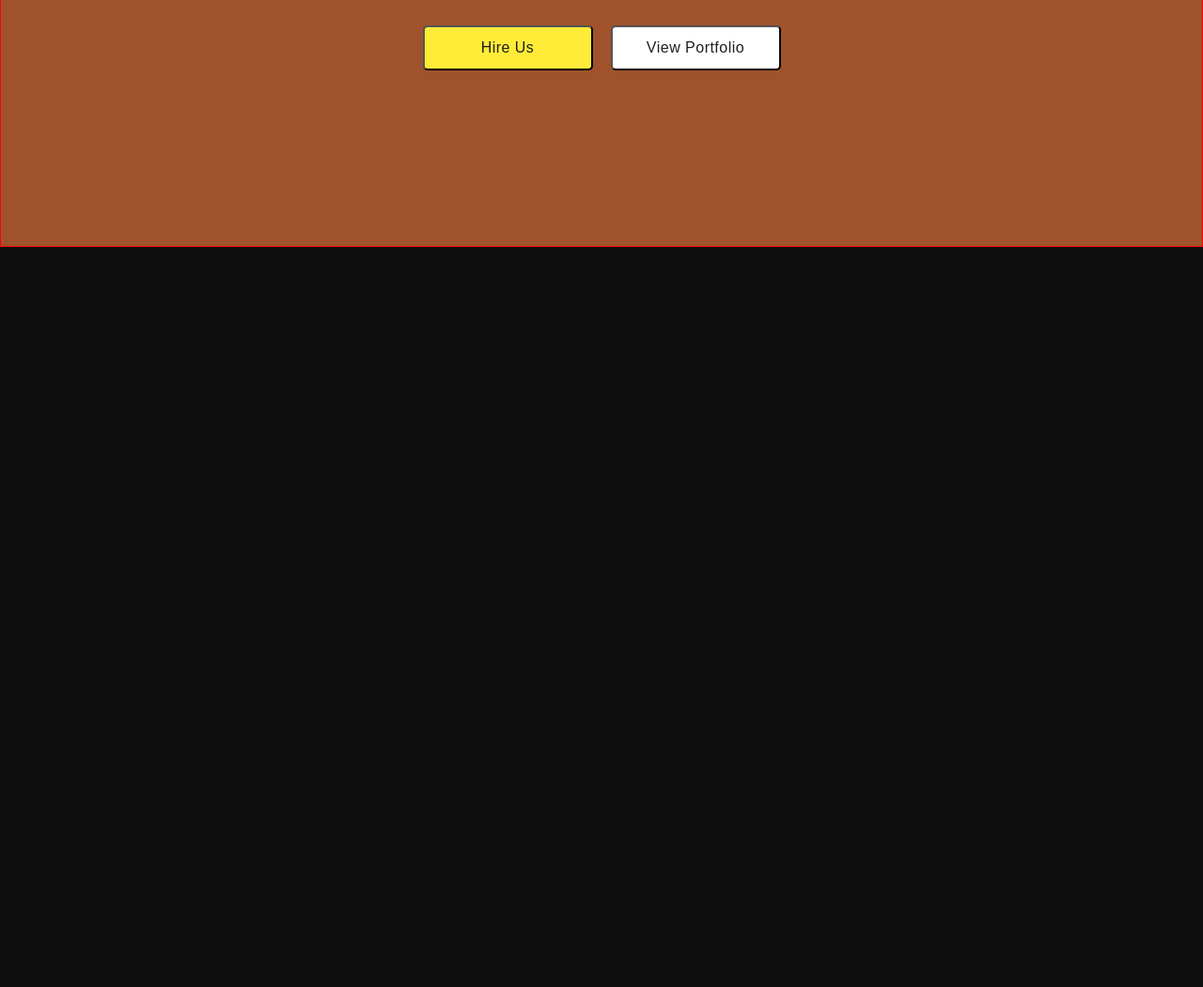
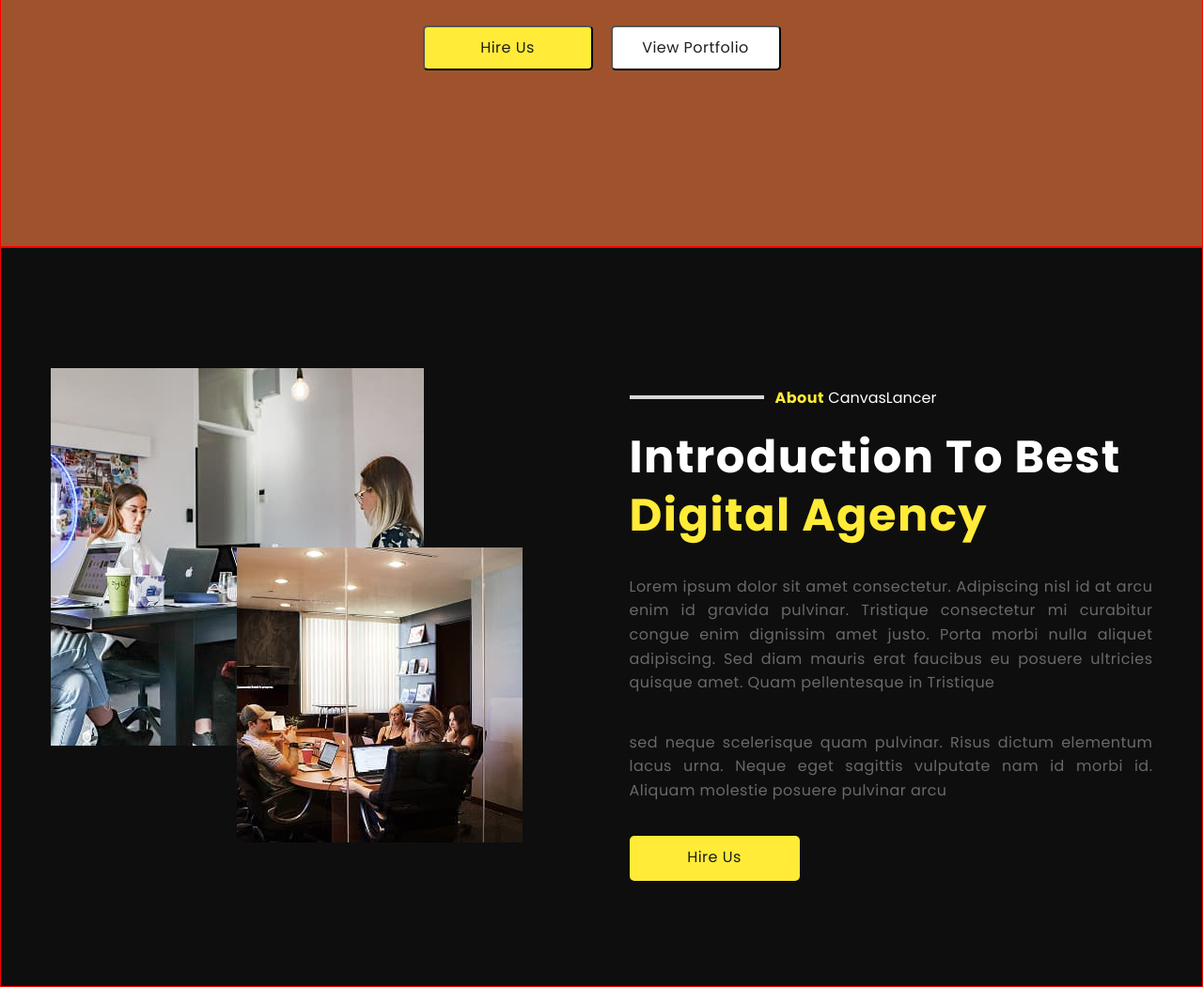
Before and after one commit to Dmytro-Narovskiy/digital-agency, a plain HTML site: page index.html in a window 1280 px wide. Shown: the part 538-1589 px from the top of the page at 94% size. Before the commit the page ends 801 px from the top, so only its background shows below. Drawn offline with nearby package versions, Linux system fonts and the light colour scheme.

Commit message:
section-about

```diff
--- a/css/styles.css
+++ b/css/styles.css
@@ -57,7 +57,7 @@ section {
 }
 
 .header-nav {
-  margin-right: 104px;
+  margin-right: 84px;
   margin-left: 104px;
 }
 
@@ -119,7 +119,7 @@ section {
   font-weight: 700;
   font-size: 70px;
   line-height: 1.285;
-  letter-spacing: 0.03em;
+  letter-spacing: 0.02em;
   color: #fff;
   margin-left: auto;
   margin-right: auto;
@@ -133,13 +133,16 @@ section {
   text-align: center;
   color: #fff;
   padding-top: 22px;
+  margin-left: auto;
+  margin-right: auto;
+  max-width: 787px;
 }
 
 .hero-list {
-    display: flex;
-    gap: 19px;
-    margin-top: 30px;
-    justify-content: center;
+  display: flex;
+  gap: 19px;
+  margin-top: 30px;
+  justify-content: center;
 }
 
 .hero-item {
@@ -168,3 +171,99 @@ section {
   height: 48px;
   background: #fff;
 }
+
+/* section-about */
+
+.section-about {
+  padding-top: 128px;
+  padding-bottom: 112px;
+}
+
+.about {
+  display: flex;
+  flex-direction: row-reverse;
+  gap: 219px;
+}
+
+.section-about-wrapper {
+}
+
+.section-about-title {
+  display: flex;
+  align-items: center;
+  font-weight: 400;
+  color: #fff;
+  margin-bottom: 19px;
+}
+
+.line {
+  display: inline-block;
+  border: 2px solid #d8d8d8;
+  width: 143px;
+  height: 0px;
+  margin-bottom: 4px;
+  margin-right: 12px;
+}
+
+.about-title {
+  font-weight: 700;
+  font-size: 16px;
+  line-height: 1.6;
+  letter-spacing: 0.03em;
+  text-align: justify;
+  color: #ffeb38;
+}
+.section-main-title {
+  font-weight: 700;
+  font-size: 48px;
+  line-height: 1.3;
+  letter-spacing: 0.03em;
+  color: #fff;
+  margin-top: 19px;
+  margin-bottom: 31px;
+}
+.main-title {
+  color: #ffeb38;
+}
+.descr-about {
+  font-weight: 400;
+  font-size: 16px;
+  line-height: 1.6;
+  letter-spacing: 0.03em;
+  text-align: justify;
+  color: #696969;
+  margin-bottom: 38px;
+}
+.descr-about-bottom {
+  font-weight: 400;
+  font-size: 16px;
+  line-height: 1.6;
+  letter-spacing: 0.03em;
+  text-align: justify;
+  color: #696969;
+  margin-bottom: 35px;
+}
+.section-about-btns {
+  border-radius: 5px;
+  width: 181px;
+  height: 48px;
+  background-color: #ffeb38;
+  border: none;
+  font-weight: 400;
+  font-size: 16px;
+  letter-spacing: 0.03em;
+  text-align: center;
+  color: #1e1e1e;
+}
+.section-about-box {
+  position: relative;
+}
+
+.section-about-working {
+}
+
+.section-about-people {
+  position: absolute;
+  top: 191px;
+  left: 198px;
+}
--- a/index.html
+++ b/index.html
@@ -16,7 +16,7 @@
     <link rel="preconnect" href="https://fonts.googleapis.com" />
     <link rel="preconnect" href="https://fonts.gstatic.com" crossorigin />
     <link
-      href="https://fonts.googleapis.com/css2?family=Inter:opsz,wght@14..32,400;600;700family=Poppins:wght@300;400;700&display=swap"
+      href="https://fonts.googleapis.com/css2?family=Inter:wght@400;600;700&family=Poppins:wght@300;400;700&display=swap"
       rel="stylesheet"
     />
     <!-- CSS -->
@@ -57,9 +57,11 @@
     <main>
       <!-- #region main hero -->
       <section class="section hero">
-          <p class="hero-main-pp">Welcome To <span class="hero-main-span">Digital Agency</span>
+        <p class="hero-main-pp">
+          Welcome To <span class="hero-main-span">Digital Agency</span>
         </p>
-          <h1 class="hero-main-title">Designing the Future with Design Agency</h1>
+        <h1 class="hero-main-title">Designing the Future
+          with Design Agency</h1>
         <p class="hero-pp">
           Lorem ipsum dolor sit amet consectetur. Aliquam quisque cursus proin
           adipiscing quis diam. Eu fringilla elit commodo nec aliquet. Augue
@@ -74,6 +76,46 @@
           </li>
         </ul>
       </section>
+      <!-- #region about -->
+      <section class="section-about">
+      <div class="container about">
+        <div class="section-about-wrapper">
+          <p class="section-about-title">
+            <hr class="line"><span class="about-title">About</span>
+            CanvasLancer
+          </p>
+          <h2 class="section-main-title">
+            Introduction To Best <span class="main-title">Digital Agency</span>
+          </h2>
+          <p class="descr-about">
+            Lorem ipsum dolor sit amet consectetur. Adipiscing nisl id at arcu
+            enim id gravida pulvinar. Tristique consectetur mi curabitur congue
+            enim dignissim amet justo. Porta morbi nulla aliquet adipiscing. Sed
+            diam mauris erat faucibus eu posuere ultricies quisque amet. Quam
+            pellentesque in Tristique
+          </p>
+          <p class="descr-about-bottom">
+            sed neque scelerisque quam pulvinar. Risus dictum elementum lacus
+            urna. Neque eget sagittis vulputate nam id morbi id. Aliquam molestie
+            posuere pulvinar arcu
+          </p>
+          <button class="section-about-btns" type="button">
+            Hire Us
+          </button>
+        </div>
+
+        <div class="section-about-box">
+          <img class="section-about-working"
+          src="./images/about-working.jpg" alt="Working"
+          width="397"
+          height="402">
+          <img class="section-about-people"
+          src="./images/about-people.jpg" alt="People"
+          width="304"
+          height="314">
+        </div>
+      </div>
+      </section>
     </main>
   </body>
 </html>
```
Also changed, not shown: images/about-people.jpg (added), images/about-working.jpg (added), sprite.svg (deleted). Lines whose indentation alone changed are shown as unchanged.
